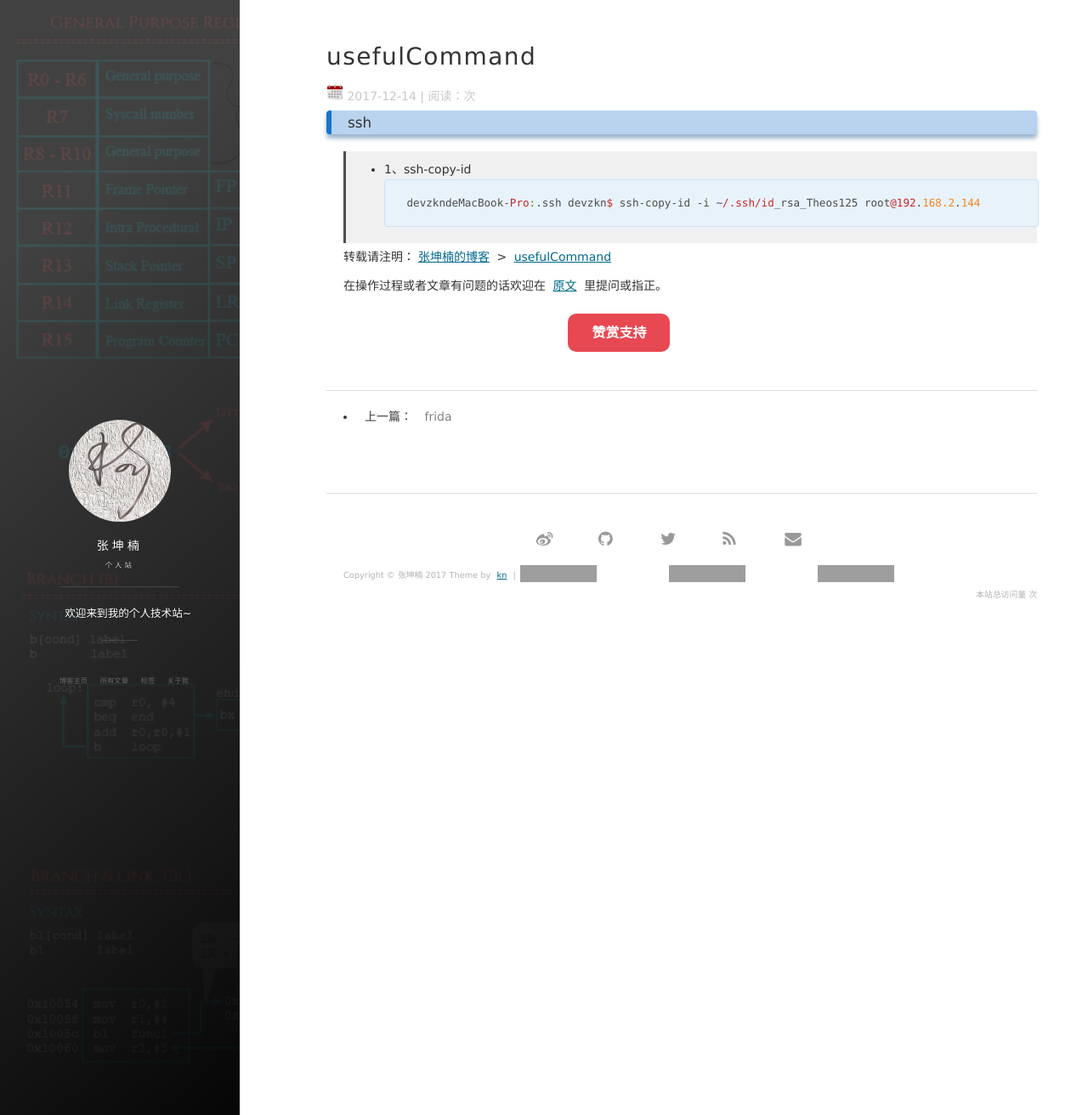
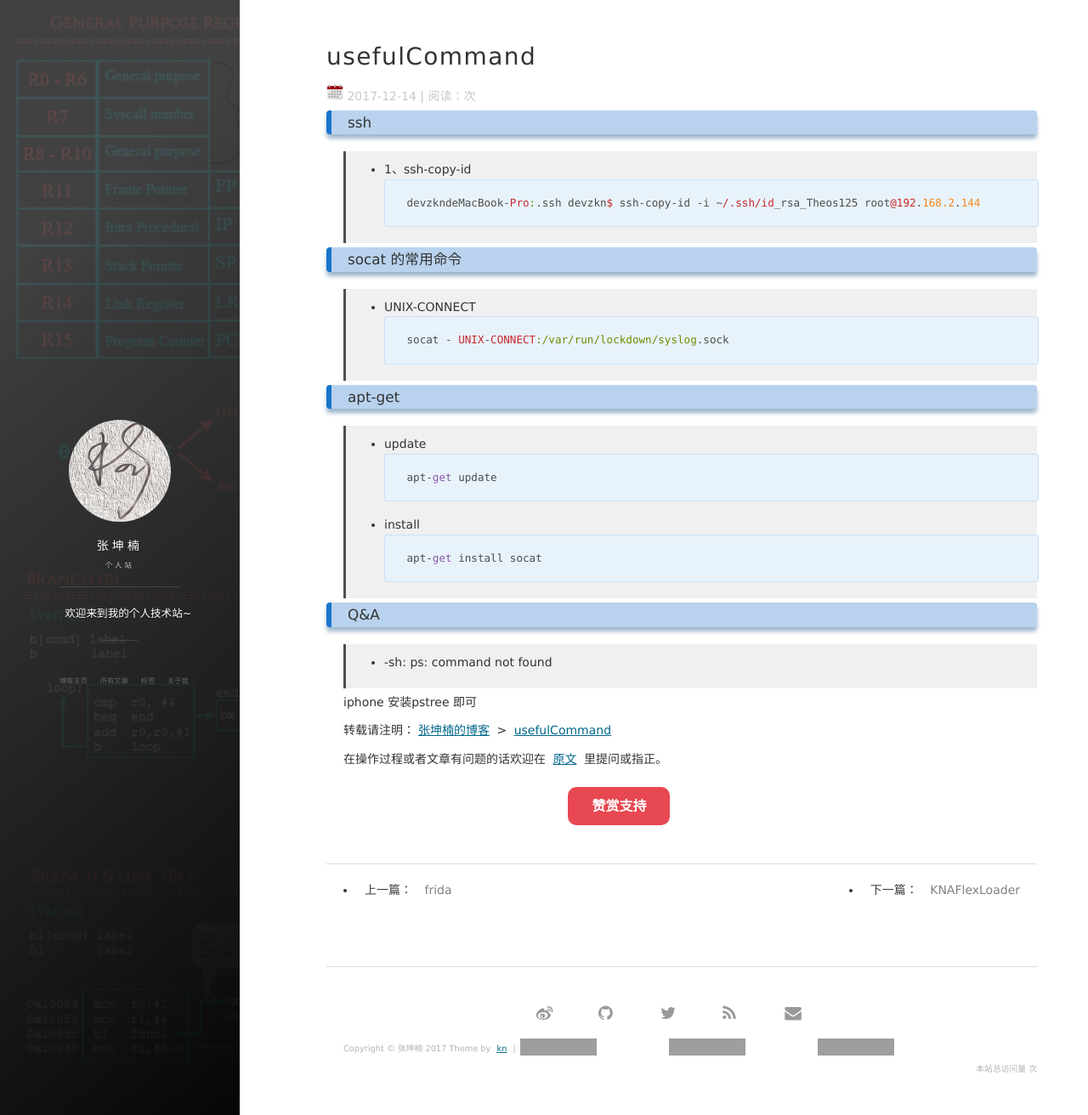
Before and after one commit to zhangkn/zhangkn.github.io, a Jekyll site: the page built from _posts/2017-12-14-usefulCommand.md, in a window 1280 px wide and 1312 px high. Shown: the whole window at 85% size. Built offline with Jekyll 4.4.1, drawn with Linux system fonts in a browser that asks for light colours; nearby versions of some CDN libraries; comment, search, counter and statistics services are not loaded; grey boxes are pictures that could not be loaded.

Commit message:
KNAFlexLoader

````diff
--- a/_posts/2017-12-14-usefulCommand.md
+++ b/_posts/2017-12-14-usefulCommand.md
@@ -11,3 +11,29 @@ tag: iOSre
 ```
 devzkndeMacBook-Pro:.ssh devzkn$ ssh-copy-id -i ~/.ssh/id_rsa_Theos125 root@192.168.2.144
 ```
+
+### socat 的常用命令
+
+>* UNIX-CONNECT
+```
+socat - UNIX-CONNECT:/var/run/lockdown/syslog.sock
+```
+
+### apt-get
+
+>* update
+```
+apt-get update
+```
+>* install
+```
+apt-get install socat
+```
+
+
+
+### Q&A
+
+>* -sh: ps: command not found
+
+iphone  安装pstree 即可
````
Also changed, not shown: _posts/2017-12-15-KNAFlexLoader.md (added, +44 -0 lines).
